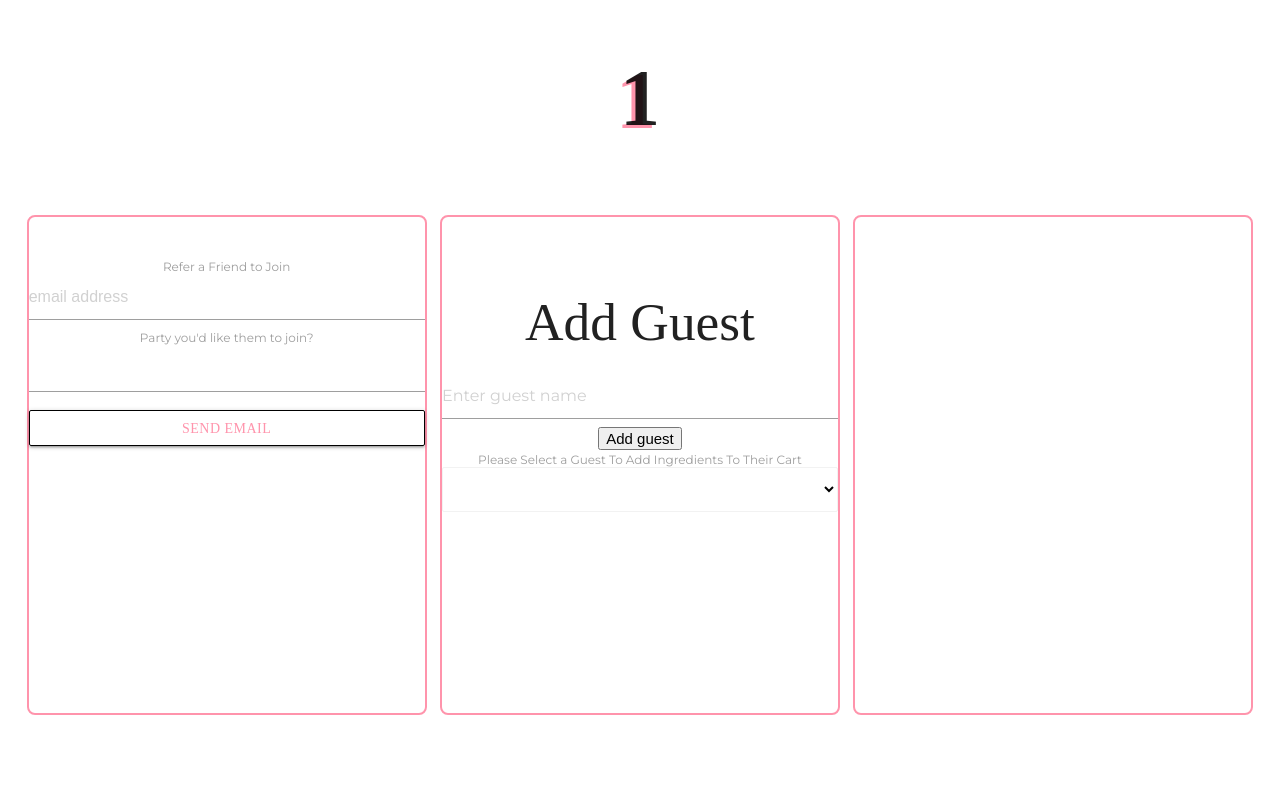
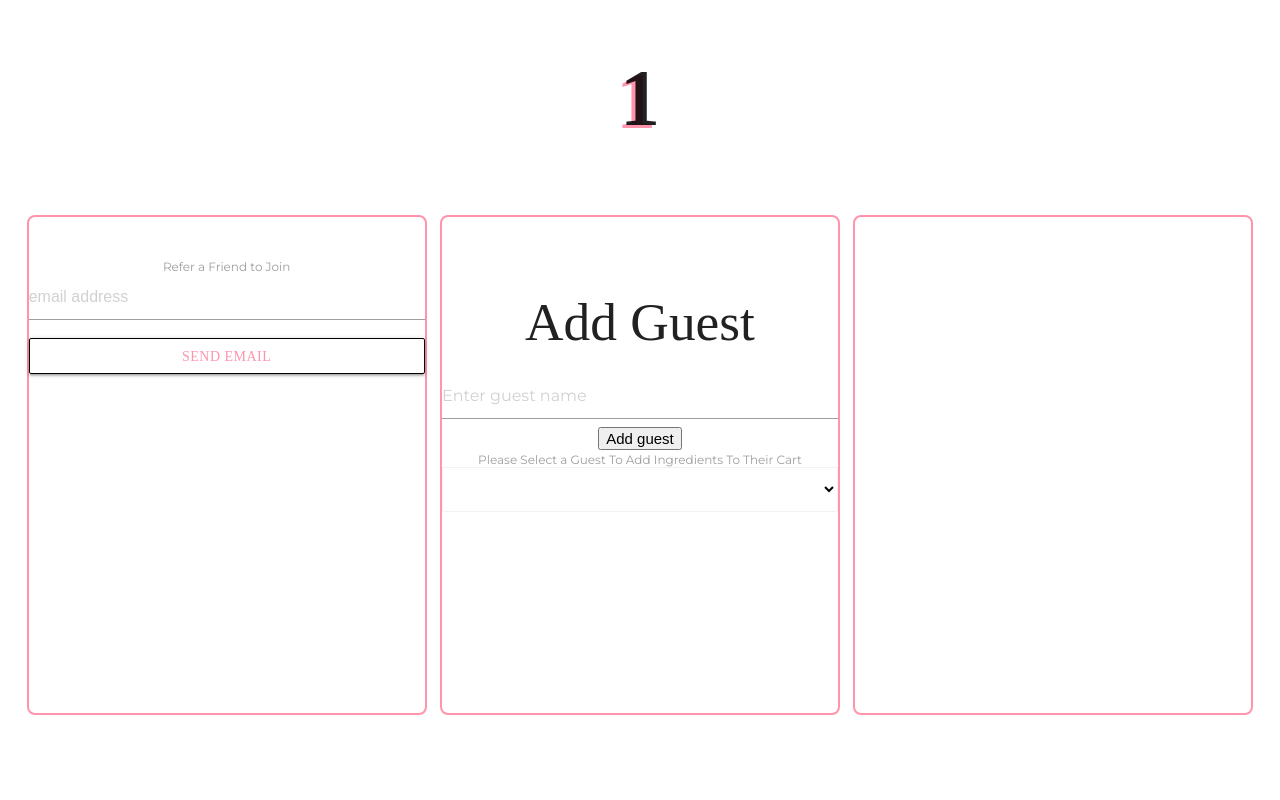
Before and after one commit to whats-for-dinner-juno/teamFoodie, a React (Create React App) app: page /dashboard/1 in a window 1280 px wide. Shown: the top 800 px of the page. Built offline with nearby package versions, Linux system fonts and the light colour scheme; a web font is replaced by a local one.

Commit message:
fixed the referral system

```diff
--- a/src/components/Referral.js
+++ b/src/components/Referral.js
@@ -33,9 +33,10 @@ class Referral extends Component{
         let userId = 'user_jxOHmKi4dp7HO6sDxJ6Fb';
         let templateParams = {
             "email": this.state.email,
-            "party": this.state.partyName,
+            "party": this.props.partyName,
             // "passcode": this.state.passcode
          }
+         console.log(this.props.partyName)
 
         emailjs.send(serviceId, templateId, templateParams, userId)
         .then((response) => {
@@ -68,11 +69,6 @@ class Referral extends Component{
                     value={this.state.email}
                     name='email'
                     placeholder="email address"/>
-                <label htmlFor="email">Party you'd like them to join?</label>
-                <input type="text"
-                    onChange={this.handleChange}
-                    value={this.state.partyName}
-                    name='partyName'/>
                 <button className="btn refBtn" onClick={this.handleClick}>send email</button>
                 {/* <label htmlFor="partyName">Party Name</label>
                 <input type="text"
```
